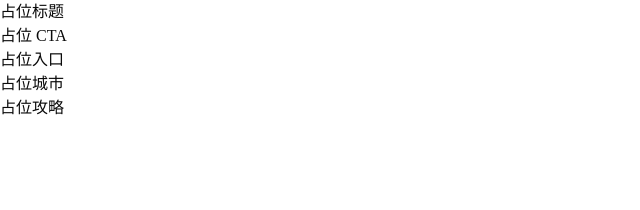
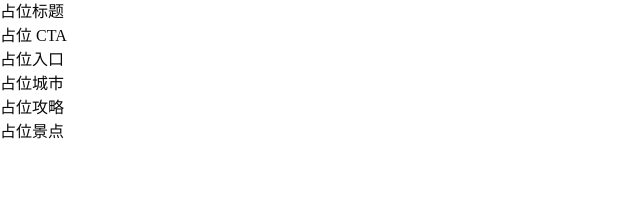
Before and after one commit to sqlyouran/first_frontend, a Next.js app: page / in a window 1280 px wide. Shown: the top 210 px of the page, without its empty margins (0-640 px from the left). Built offline with nearby package versions, Linux system fonts and the light colour scheme.

Commit message:
feat(homepage-hot-spots): GREEN - render anchors from hard-coded data

```diff
--- a/app/regions/HotSpotsSlot.tsx
+++ b/app/regions/HotSpotsSlot.tsx
@@ -1,3 +1,13 @@
+import items from "./hotSpots.data";
+
 export default function HotSpotsSlot() {
-  return <section data-region="hot-spots" aria-label="hot-spots placeholder" />;
+  return (
+    <section data-region="hot-spots">
+      {items.map((it) => (
+        <a key={it.label} href={it.href}>
+          {it.label}
+        </a>
+      ))}
+    </section>
+  );
 }
--- /dev/null
+++ b/app/regions/hotSpots.data.ts
@@ -0,0 +1,7 @@
+export type HotSpotItem = { label: string; href: string };
+
+const items: readonly HotSpotItem[] = [
+  { label: "占位景点", href: "#" },
+];
+
+export default items;
```
